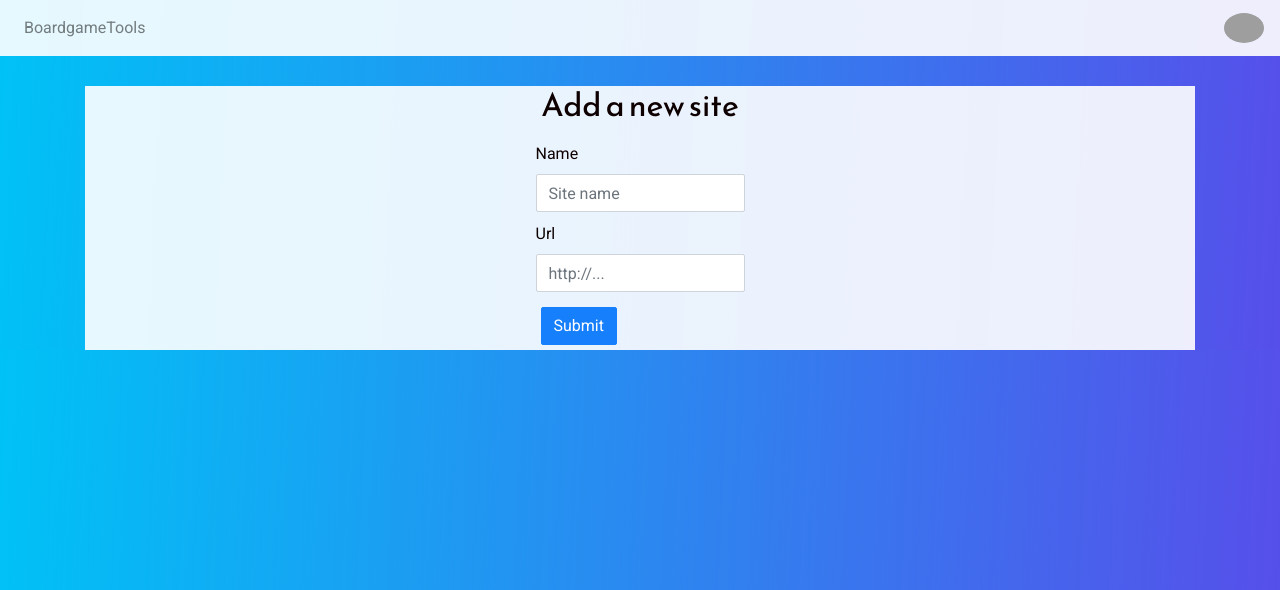
After one commit to dmcarmo/boardgames-online, a Rails app: page /sites/new in a window 1280 px wide. The commit adds this page. Shown: the top 590 px of the page. Run offline with Rails 7, Linux system fonts and the light colour scheme; the visitor is signed in with stand-in values (Sample User, id 1); style sheets or scripts are compiled from the project's sources; some libraries are stand-ins or nearby versions; grey boxes are pictures that could not be loaded.

Commit message:
Fixed CRUD routes, actions and views for sites

```diff
--- a/app/assets/stylesheets/_layout.scss
+++ b/app/assets/stylesheets/_layout.scss
@@ -78,3 +78,15 @@ h1,h3 {
 .card-title {
   padding-bottom: 10px;
 }
+
+.site {
+  background-color: rgba(255, 255, 255, 0.9);
+  margin-top: 30px;
+  display: flex;
+  flex-direction: column;
+  align-items: center;
+}
+
+.site .btn {
+  margin: 5px;
+}
--- a/app/controllers/sites_controller.rb
+++ b/app/controllers/sites_controller.rb
@@ -17,6 +17,7 @@ class SitesController < ApplicationController
   def create
     @site = Site.new(site_params)
     @site.save
+    redirect_to site_path(@site)
   end
 
   def edit
@@ -37,11 +38,14 @@ class SitesController < ApplicationController
         @site.games << game
       end
     end
-    redirect_to site_path
+    @site.last_check = Date.today
+    @site.save
+    redirect_to site_path(@site)
   end
 
   def destroy
-    @site = @site.destroy
+    @site.destroy
+    redirect_to sites_path
   end
 
   def get_games(page)
@@ -49,6 +53,8 @@ class SitesController < ApplicationController
     case @site.name
     when "Boiteajeux"
       boiteajeux(page, results)
+    when "Boardgamearena"
+      boardgamearena(page, results)
     else
       puts "Implement parsing logic for #{@site.name}"
     end
@@ -70,10 +76,25 @@ class SitesController < ApplicationController
     results
   end
 
+  def boardgamearena(page, results)
+    page.search('#gamelist_itemrow_inner_all .gamelist_item').each do |element|
+      name = element.search(".gamename").text.strip
+      # implement bgg_url and bgg_id methods
+      bgg_url = ""
+      bgg_id = ""
+      results[name.to_sym] = { bgg_url: bgg_url, bgg_id: bgg_id }
+    end
+    results
+  end
+
   private
 
   def set_site
     @site = Site.find(params[:id])
+  end
+
+  def site_params
+    params.require(:site).permit(:name, :url)
   end
 
   def get_page(url)
--- /dev/null
+++ b/app/views/sites/new.html.erb
@@ -0,0 +1,14 @@
+<div class="site">
+  <h2>Add a new site</h2>
+  <%= form_with scope: @site, url: sites_path, local: true do |f| %>
+    <div class="form-group">
+      <%= f.label :name %>
+      <%= f.text_field :name, {class: "form-control", placeholder: "Site name"} %>
+    </div>
+    <div class="form-group">
+      <%= f.label :url %>
+      <%= f.text_field :url, {class: "form-control", placeholder: "http://..."} %>
+    </div>
+    <%= f.submit "Submit", class: "btn btn-primary" %>
+  <% end %>
+</div>
--- a/config/routes.rb
+++ b/config/routes.rb
@@ -1,7 +1,6 @@
 Rails.application.routes.draw do
   devise_for :users
   root 'games#index'
-  get '/sites', to: 'sites#index'
-  get '/sites/:id', to: 'sites#show', as: 'site'
+  resources :sites, only: [:index, :show, :new, :create, :destroy]
   get '/sites/:id/updategames', to: 'sites#update_games', as: 'update_games'
 end
```
Also changed, not shown: app/views/sites/index.html.erb (+7 -4 lines), app/views/sites/show.html.erb (+15 -10 lines).
